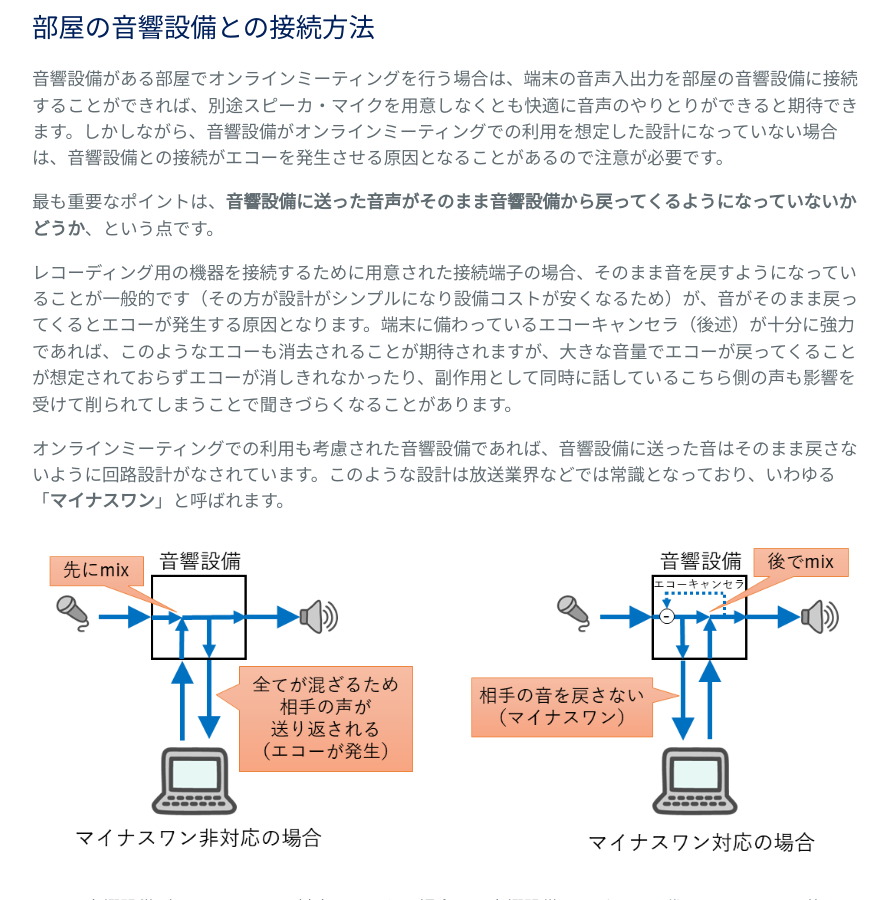
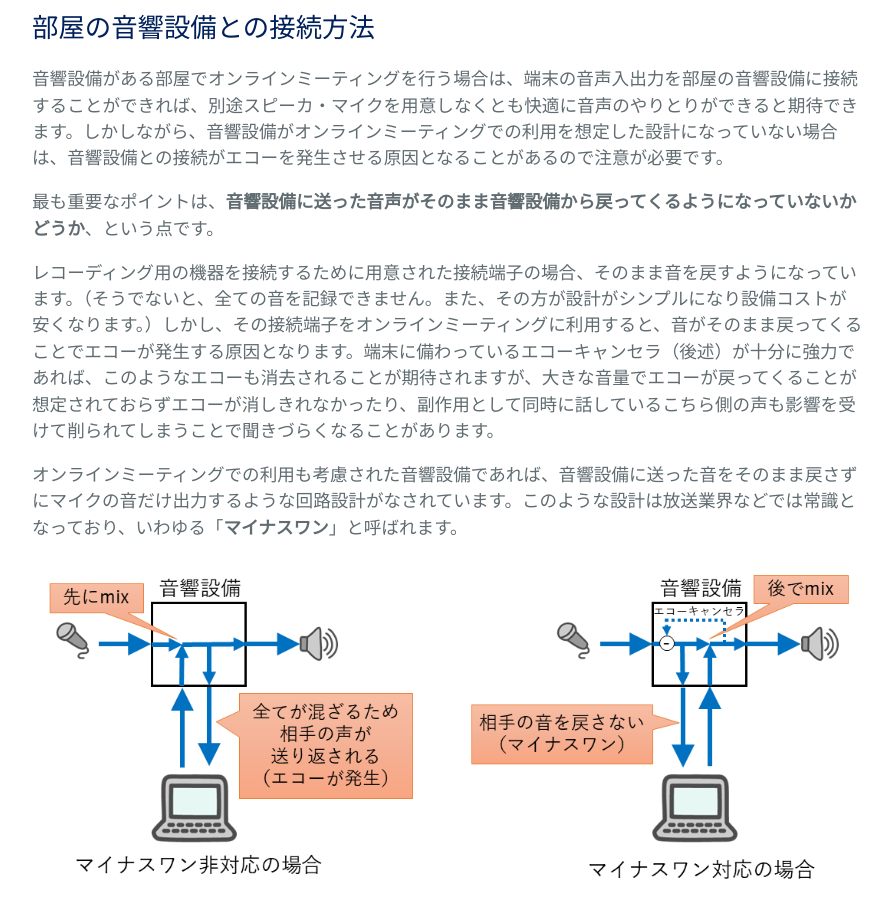
Before and after one commit to kyoto-u/online-edu, a Jekyll site: the page built from zoom-audio-echo.md, in a window 1280 px wide and 900 px high, scrolled down 2200 px. Shown: the whole window, without its empty margins (192-1083 px from the left). Built offline with Jekyll 4.4.1, drawn with Linux system fonts in a browser that asks for light colours; some of the changed text lies outside the part shown.

Commit message:
Update zoom-audio-echo.md

```diff
--- a/zoom-audio-echo.md
+++ b/zoom-audio-echo.md
@@ -50,9 +50,9 @@ title: 複数端末を利用する場合の注意（エコーを起こさない
 
 最も重要なポイントは、**音響設備に送った音声がそのまま音響設備から戻ってくるようになっていないかどうか**、という点です。
 
-レコーディング用の機器を接続するために用意された接続端子の場合、そのまま音を戻すようになっていることが一般的です（その方が設計がシンプルになり設備コストが安くなるため）が、音がそのまま戻ってくるとエコーが発生する原因となります。端末に備わっているエコーキャンセラ（後述）が十分に強力であれば、このようなエコーも消去されることが期待されますが、大きな音量でエコーが戻ってくることが想定されておらずエコーが消しきれなかったり、副作用として同時に話しているこちら側の声も影響を受けて削られてしまうことで聞きづらくなることがあります。
+レコーディング用の機器を接続するために用意された接続端子の場合、そのまま音を戻すようになっています。（そうでないと、全ての音を記録できません。また、その方が設計がシンプルになり設備コストが安くなります。）しかし、その接続端子をオンラインミーティングに利用すると、音がそのまま戻ってくることでエコーが発生する原因となります。端末に備わっているエコーキャンセラ（後述）が十分に強力であれば、このようなエコーも消去されることが期待されますが、大きな音量でエコーが戻ってくることが想定されておらずエコーが消しきれなかったり、副作用として同時に話しているこちら側の声も影響を受けて削られてしまうことで聞きづらくなることがあります。
 
-オンラインミーティングでの利用も考慮された音響設備であれば、音響設備に送った音はそのまま戻さないように回路設計がなされています。このような設計は放送業界などでは常識となっており、いわゆる「**マイナスワン**」と呼ばれます。
+オンラインミーティングでの利用も考慮された音響設備であれば、音響設備に送った音をそのまま戻さずにマイクの音だけ出力するような回路設計がなされています。このような設計は放送業界などでは常識となっており、いわゆる「**マイナスワン**」と呼ばれます。
 
 ![マイナスワンの関係を示す図](echo-fig2.png)
 
```
Also changed, not shown: other parts of zoom-audio-echo.md (+1 -1 lines).
